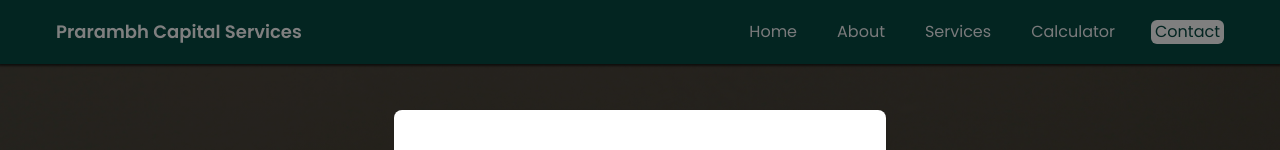
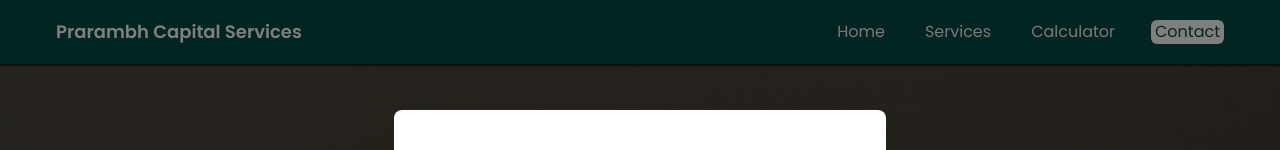
Before and after one commit to GaurangTandon/Prarambh-Capital-Services, a React (Vite) app in the folder frontend/: page /contacts in a window 1280 px wide. Shown: the top 150 px of the page. Built offline with nearby package versions, Linux system fonts and the light colour scheme.

Commit message:
removed about option from nav

```diff
--- a/frontend/src/components/Header/Navbar.jsx
+++ b/frontend/src/components/Header/Navbar.jsx
@@ -1,5 +1,6 @@
+import { AnimatePresence, motion } from "framer-motion";
 import React, { useState } from "react";
-import { motion, AnimatePresence } from "framer-motion";
+
 import { NavLink } from "react-router-dom";
 
 const Navbar = () => {
@@ -7,7 +8,7 @@ const Navbar = () => {
 
   const navLinks = [
     { title: "Home", path: "/" },
-    { title: "About", path: "/about" },
+    // { title: "About", path: "/about" },
     { title: "Services", path: "/services" },
     { title: "Calculator", path: "/calculator" },
     { title: "Contact", path: "/contacts" },
```
